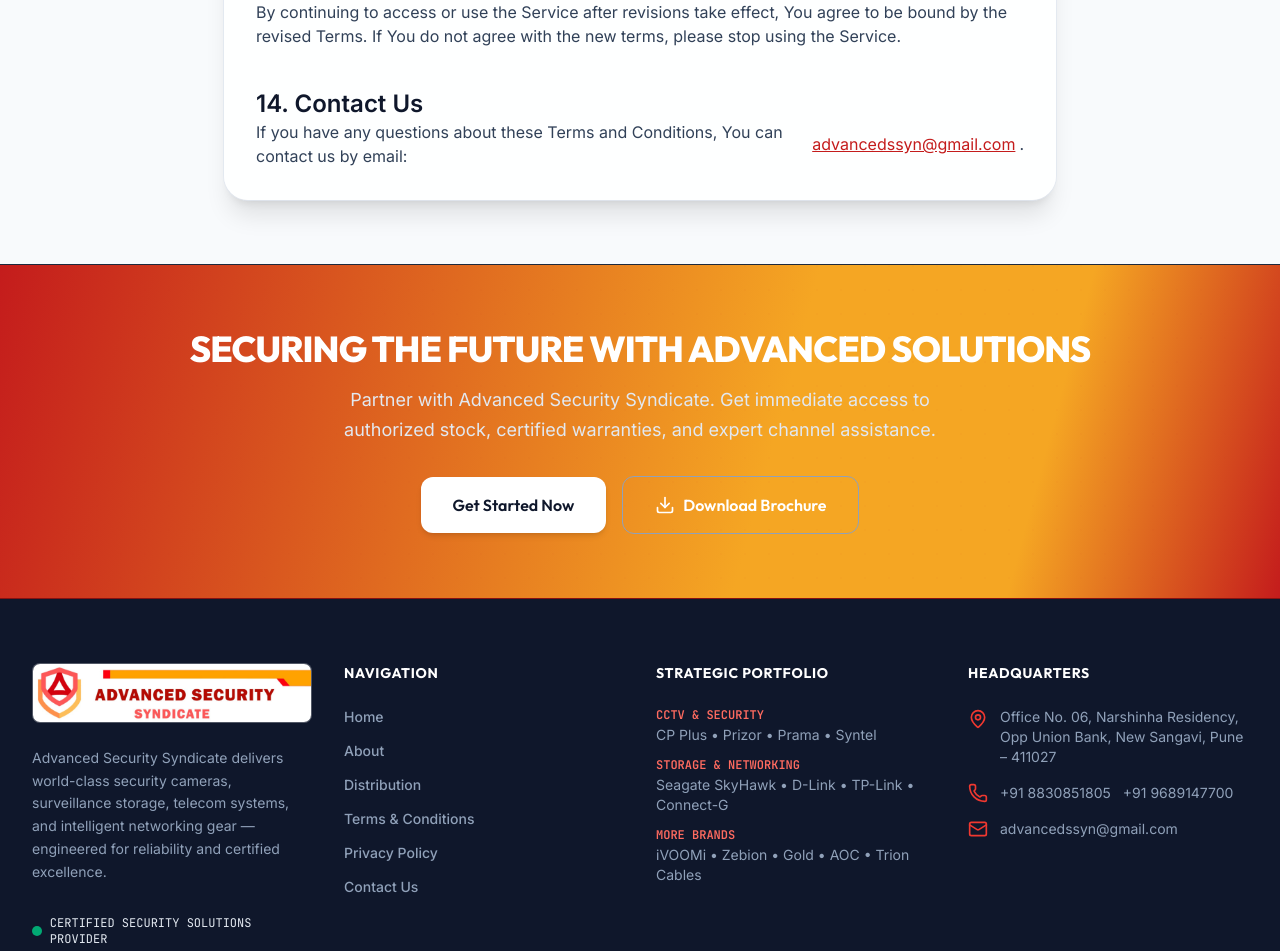
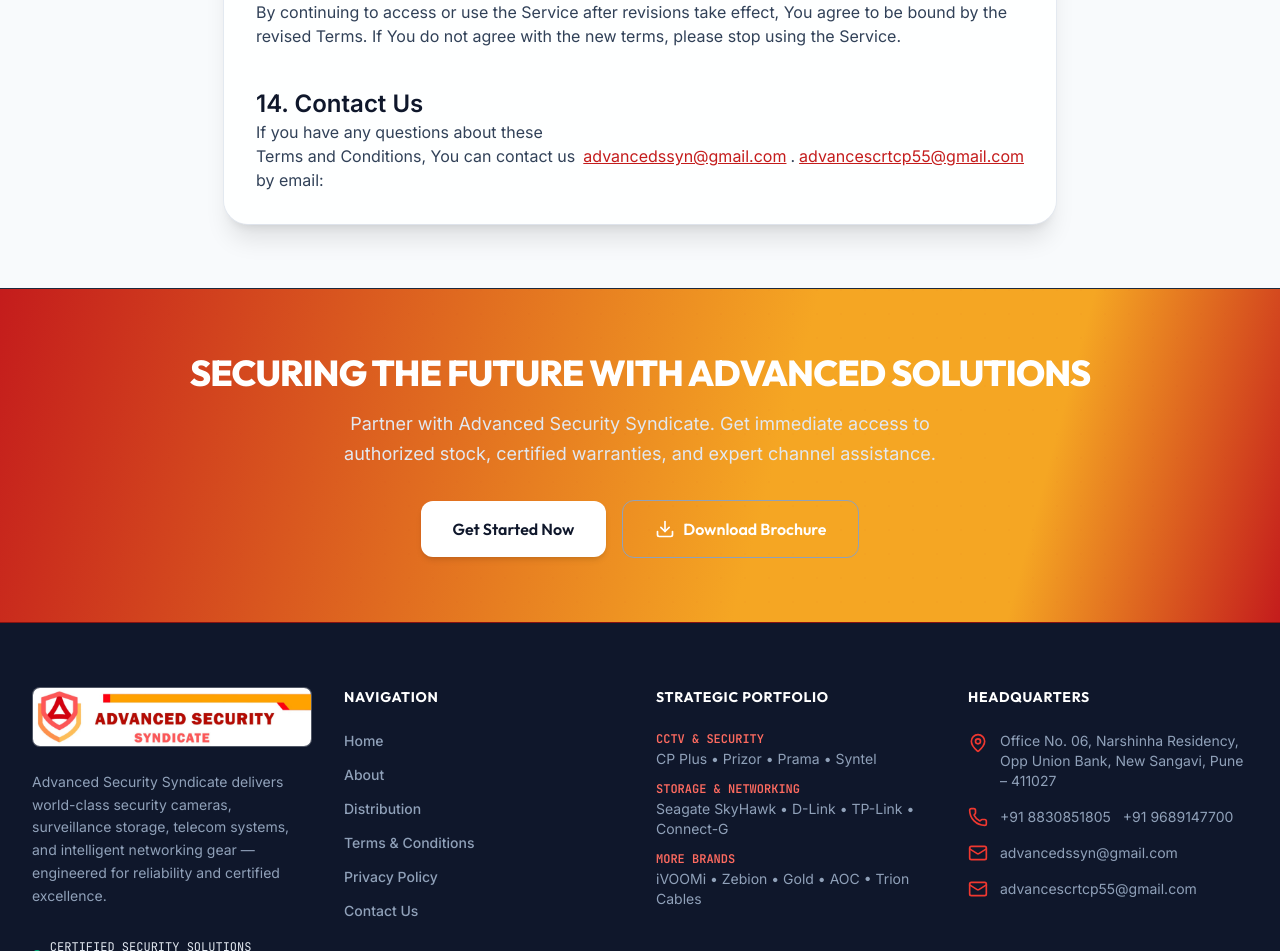
Before and after one commit to Suhas-Borkar/ADVANCED-SECURITY-SYNDICATE, a Next.js app: page /terms in a window 1280 px wide. Shown: the part 3041-3992 px from the top of the page. Built offline with nearby package versions, Linux system fonts and the light colour scheme.

Commit message:
add one more mail and change connect g logo with main logo

```diff
--- a/app/contact/page.tsx
+++ b/app/contact/page.tsx
@@ -5,7 +5,7 @@ import ContactView from "@/components/ContactView";
 export const metadata: Metadata = {
   title: "Contact Us — Advanced Security Syndicate",
   description:
-    "Get in touch with Advanced Security Syndicate. Office No. 06, Narshinha Residency, Opp Union Bank, New Sangavi, Pune – 411027. Phone: +91 8830851805 | +91 9689147700. Email: advancedssyn@gmail.com.",
+    "Get in touch with Advanced Security Syndicate. Office No. 06, Narshinha Residency, Opp Union Bank, New Sangavi, Pune – 411027. Phone: +91 8830851805 | +91 9689147700. Email: advancedssyn@gmail.com | advancescrtcp55@gmail.com.",
   openGraph: {
     title: "Contact Advanced Security Syndicate",
     description:
--- a/components/ContactView.tsx
+++ b/components/ContactView.tsx
@@ -30,8 +30,8 @@ export default function ContactView() {
   const officeDetails = {
     title: "Advanced Security Syndicate — Headquarters",
     address: "Office No. 06, Narshinha Residency, Opp Union Bank, New Sangavi, Pune – 411027",
-    phone: "+918830851805 || +919689147700",
-    email: "advancedssyn@gmail.com",
+    phone: "+918830851805 | | +919689147700",
+    email: " advancedssyn@gmail.com | | advancescrtcp55@gmail.com",
     locationHint: "Opp Union Bank, New Sangavi, Pune",
     coords: "LAT: 18.5626° N, LON: 73.7884° E"
   };
--- a/components/Footer.tsx
+++ b/components/Footer.tsx
@@ -141,6 +141,14 @@ export default function Footer() {
                   </span>
                 </a>
               </li>
+              <li className="flex items-center gap-3">
+                <Mail className="w-5 h-5 text-brand-500 shrink-0" />
+                <a href="mailto:advancescrtcp55@gmail.com" className="text-slate-400 hover:text-white transition-colors duration-150">
+                  <span className="break-all">
+                    advancescrtcp55@gmail.com
+                  </span>
+                </a>
+              </li>
             </ul>
           </div>
 
--- a/components/PrivacyPolicyView.tsx
+++ b/components/PrivacyPolicyView.tsx
@@ -88,6 +88,9 @@ export default function PrivacyPolicyView() {
           <a className="text-brand-600 hover:text-brand-700 underline" href="mailto:advancedssyn@gmail.com">
             advancedssyn@gmail.com
           </a>.
+          <a className="text-brand-600 hover:text-brand-700 underline" href="mailto:advancescrtcp55@gmail.com">
+            advancescrtcp55@gmail.com
+          </a>
         </p>
       </section>
     </main>
--- a/components/Terms&ConditionsView.tsx
+++ b/components/Terms&ConditionsView.tsx
@@ -193,7 +193,9 @@ export default function TermsAndConditionsView() {
 				<h2 className="mt-10 text-2xl font-semibold text-slate-900">14. Contact Us</h2>
 				<p className="flex gap-1 text-slate-700 text-ls font-sans items-center">
 					If you have any questions about these Terms and Conditions, You can contact
-					us by email: <a className="text-brand-600 hover:text-brand-700 underline" href="mailto:advancedssyn@gmail.com">advancedssyn@gmail.com</a>.
+					us by email:
+					<a className="text-brand-600 hover:text-brand-700 underline" href="mailto:advancedssyn@gmail.com">advancedssyn@gmail.com</a>.
+					<a className="text-brand-600 hover:text-brand-700 underline" href="mailto:advancescrtcp55@gmail.com">advancescrtcp55@gmail.com</a>
 				</p>
 			</section>
 		</main>
--- a/lib/BrochureContext.tsx
+++ b/lib/BrochureContext.tsx
@@ -57,7 +57,7 @@ brand principals.
 3. CORE REGISTERED ADDRESSES & OFFICES:
 -------------------------------------------
 • Pune Corporate Office: Office No. 06, Narshinha Residency, Opp Union Bank, New Sangavi, Pune - 411027
-  Hotline: +918830851805 | +919689147700 || Email: advancedssyn@gmail.com
+  Hotline: +918830851805 | +919689147700 || Email: advancedssyn@gmail.com | advancescrtcp55@gmail.com
 
 ===========================================
 ADVANCED SECURITY SYNDICATE - ENGINEERED FOR TRUSTED SECURITY
```
Also changed, not shown: public/distributors/Connect-G.png.
